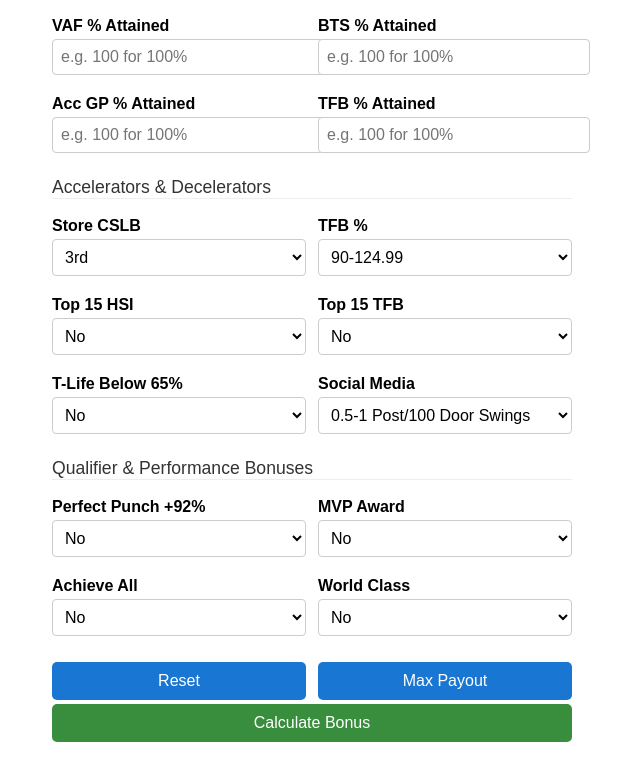
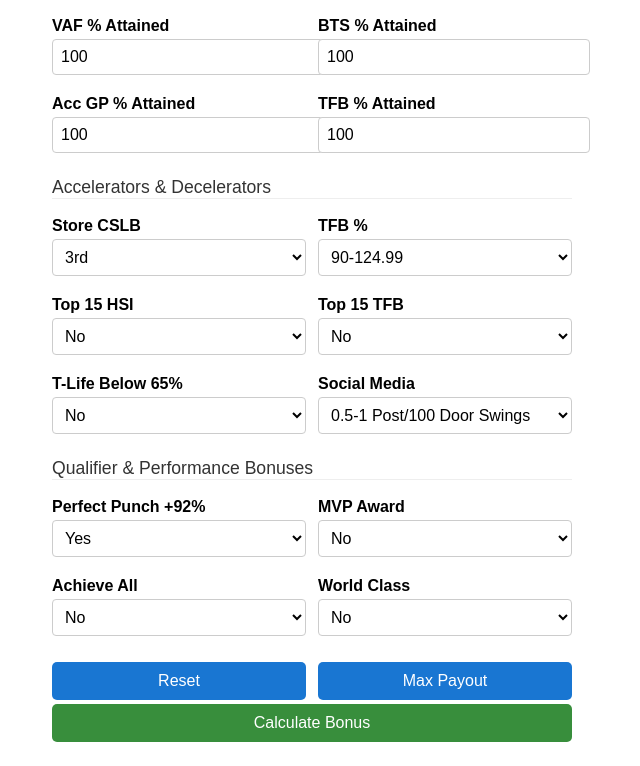
Before and after one commit to starke322-create/bonus-test, a plain HTML site: page index.html in a window 1280 px wide. Both pictures are taken after a click on the button "Reset". Shown: the part 179-945 px from the top of the page, without its empty margins (328-968 px from the left). Drawn offline with Linux system fonts and the light colour scheme.

Commit message:
Update resetForm to set default values

```diff
--- a/index.html
+++ b/index.html
@@ -372,18 +372,18 @@
     }
 
     function resetForm() {
-      document.getElementById('cpv').value = '';
-      document.getElementById('bts').value = '';
-      document.getElementById('vaf').value = '';
-      document.getElementById('accgp').value = '';
-      document.getElementById('tfb').value = '';
+      document.getElementById('cpv').value = '100';
+      document.getElementById('bts').value = '100';
+      document.getElementById('vaf').value = '100';
+      document.getElementById('accgp').value = '100';
+      document.getElementById('tfb').value = '100';
       document.getElementById('storecslb').value = '3rd';
       document.getElementById('tfb%').value = '90-124.99';
       document.getElementById('top15hsi').value = 'no';
       document.getElementById('top15tfb').value = 'no';
       document.getElementById('tlife').value = 'no';
       document.getElementById('socialmedia').value = '0.5-1post/100doorswings';
-      document.getElementById('perfectpunch').value = 'no';
+      document.getElementById('perfectpunch').value = 'yes';
       document.getElementById('mvpaward').value = 'no';
       document.getElementById('achieveall').value = 'no';
       document.getElementById('worldclass').value = 'no';
```
